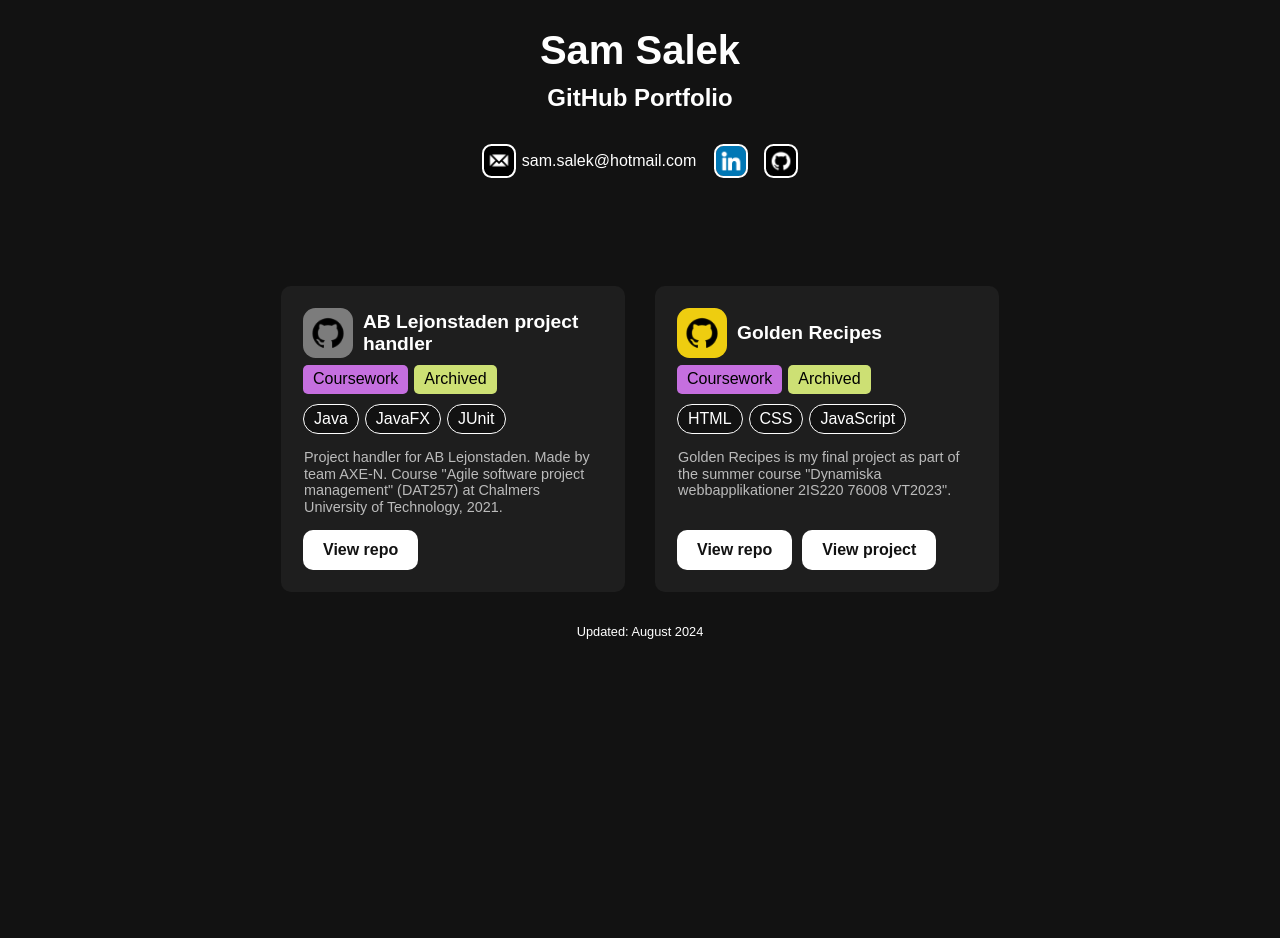
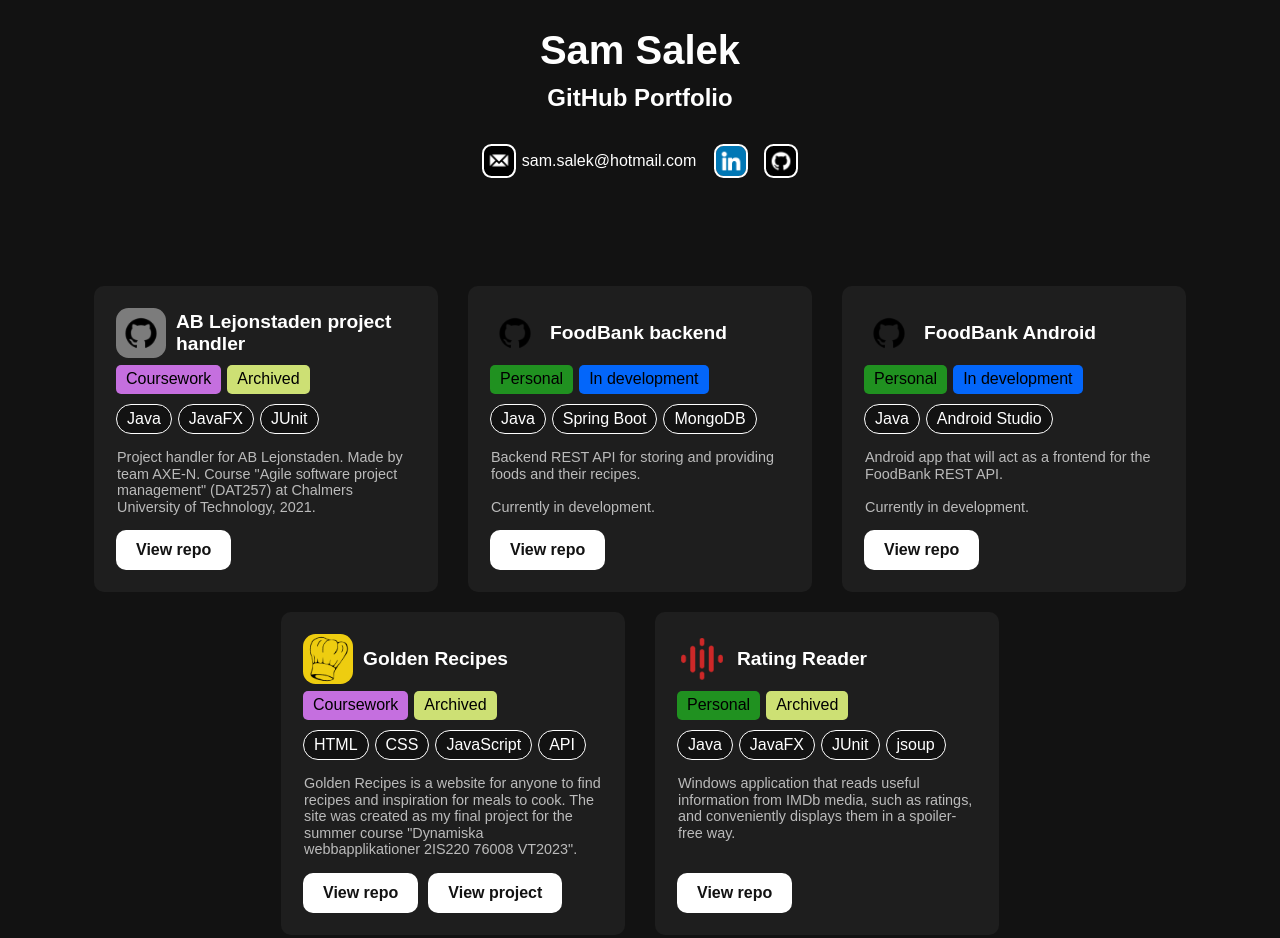
Before and after one commit to samsalmag/samsalmag.github.io, a plain HTML site: page index.html in a window 1280 px wide. Shown: the top 938 px of the page. Before the commit the page ends 800 px from the top, so only its background shows below. Drawn offline with Linux system fonts and the light colour scheme.

Commit message:
Added more projects

```diff
--- a/index.html
+++ b/index.html
@@ -63,9 +63,54 @@
                 </form>
             </div>
 
+            <div class="project-item" id="foodbank">
+                <div class="project-header">
+                    <img src="assets/github-transparent-black.png" alt="GitHub logo">
+                    <h2>FoodBank backend</h2>
+                </div>
+                <div class="project-labels">
+                    <p id="personal">Personal</p>
+                    <p id="in-dev">In development</p>
+                </div>
+                <div class="project-tags">
+                    <p>Java</p>
+                    <p>Spring Boot</p>
+                    <p>MongoDB</p>
+                </div>
+                <p class="project-desc">
+                    Backend REST API for storing and providing foods and their recipes. <br><br>
+                    Currently in development.
+                </p>
+                <form class="view-buttons">
+                    <button formaction="https://github.com/samsalmag/foodbank-backend" formtarget="_blank">View repo</button>
+                </form>
+            </div>
+
+            <div class="project-item" id="foodbank">
+                <div class="project-header">
+                    <img src="assets/github-transparent-black.png" alt="GitHub logo">
+                    <h2>FoodBank Android</h2>
+                </div>
+                <div class="project-labels">
+                    <p id="personal">Personal</p>
+                    <p id="in-dev">In development</p>
+                </div>
+                <div class="project-tags">
+                    <p>Java</p>
+                    <p>Android Studio</p>
+                </div>
+                <p class="project-desc">
+                    Android app that will act as a frontend for the FoodBank REST API. <br><br>
+                    Currently in development.
+                </p>
+                <form class="view-buttons">
+                    <button formaction="https://github.com/samsalmag/foodbank-android" formtarget="_blank">View repo</button>
+                </form>
+            </div>
+
             <div class="project-item" id="golden-recipes">
                 <div class="project-header">
-                    <img src="assets/github-transparent-black.png" alt="GitHub logo">
+                    <img src="assets/golden-recipes.png" alt="Golden Recipes logo">
                     <h2>Golden Recipes</h2>
                 </div>
                 <div class="project-labels">
@@ -76,13 +121,38 @@
                     <p>HTML</p>
                     <p>CSS</p>
                     <p>JavaScript</p>
+                    <p>API</p>
                 </div>
                 <p class="project-desc">
-                    Golden Recipes is my final project as part of the summer course "Dynamiska webbapplikationer 2IS220 76008 VT2023".
+                    Golden Recipes is a website for anyone to find recipes and inspiration for meals to cook.
+                    The site was created as my final project for the summer course "Dynamiska webbapplikationer 2IS220 76008 VT2023".
                 </p>
                 <form class="view-buttons">
                     <button formaction="https://github.com/samsalmag/GoldenRecipes" formtarget="_blank">View repo</button>
                     <button formaction="https://samsalmag.github.io/GoldenRecipes/" formtarget="_blank">View project</button>
+                </form>
+            </div>
+
+            <div class="project-item" id="rating-reader">
+                <div class="project-header">
+                    <img src="assets/rating-reader.png" alt="GitHub logo">
+                    <h2>Rating Reader</h2>
+                </div>
+                <div class="project-labels">
+                    <p id="personal">Personal</p>
+                    <p id="archived">Archived</p>
+                </div>
+                <div class="project-tags">
+                    <p>Java</p>
+                    <p>JavaFX</p>
+                    <p>JUnit</p>
+                    <p>jsoup</p>
+                </div>
+                <p class="project-desc">
+                    Windows application that reads useful information from IMDb media, such as ratings, and conveniently displays them in a spoiler-free way.
+                </p>
+                <form class="view-buttons">
+                    <button formaction="https://github.com/samsalmag/RatingReader" formtarget="_blank">View repo</button>
                 </form>
             </div>
 
```
